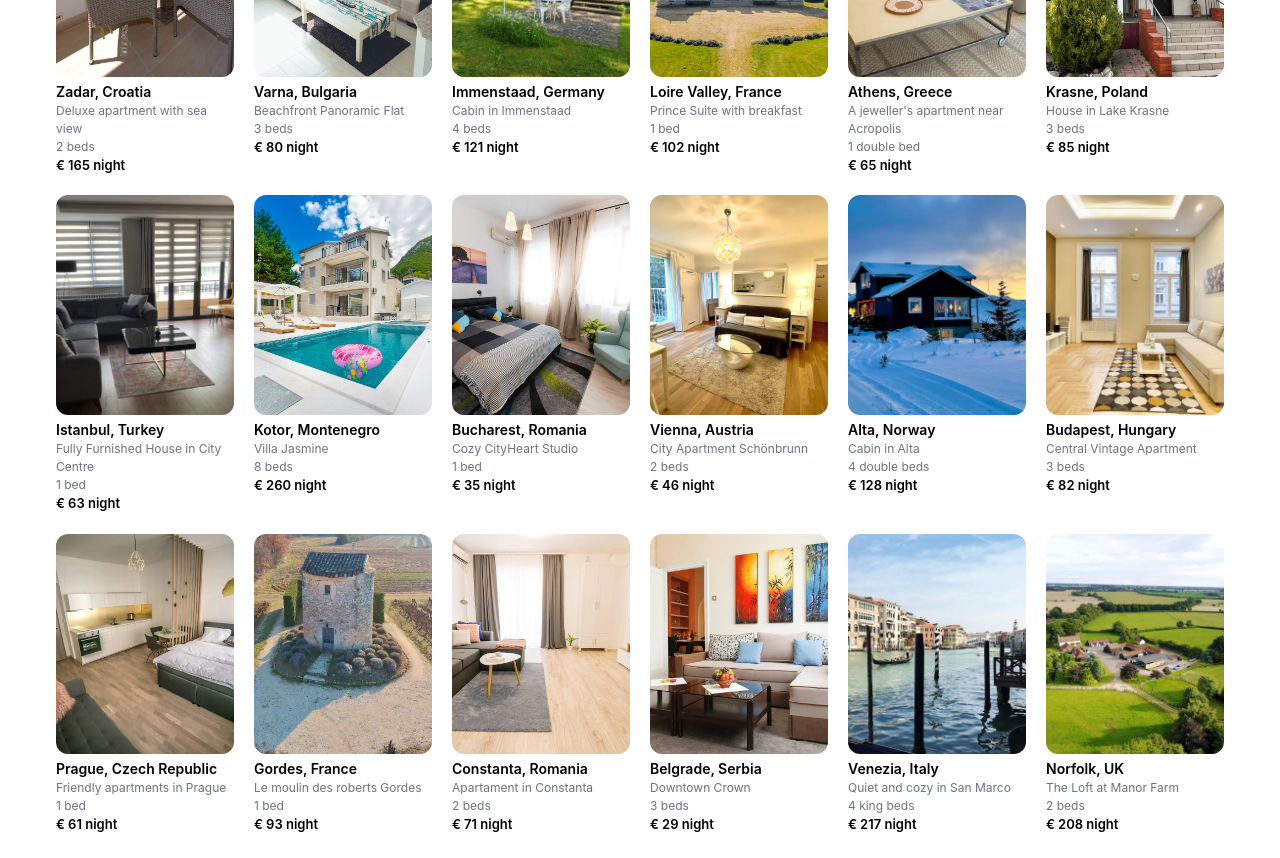
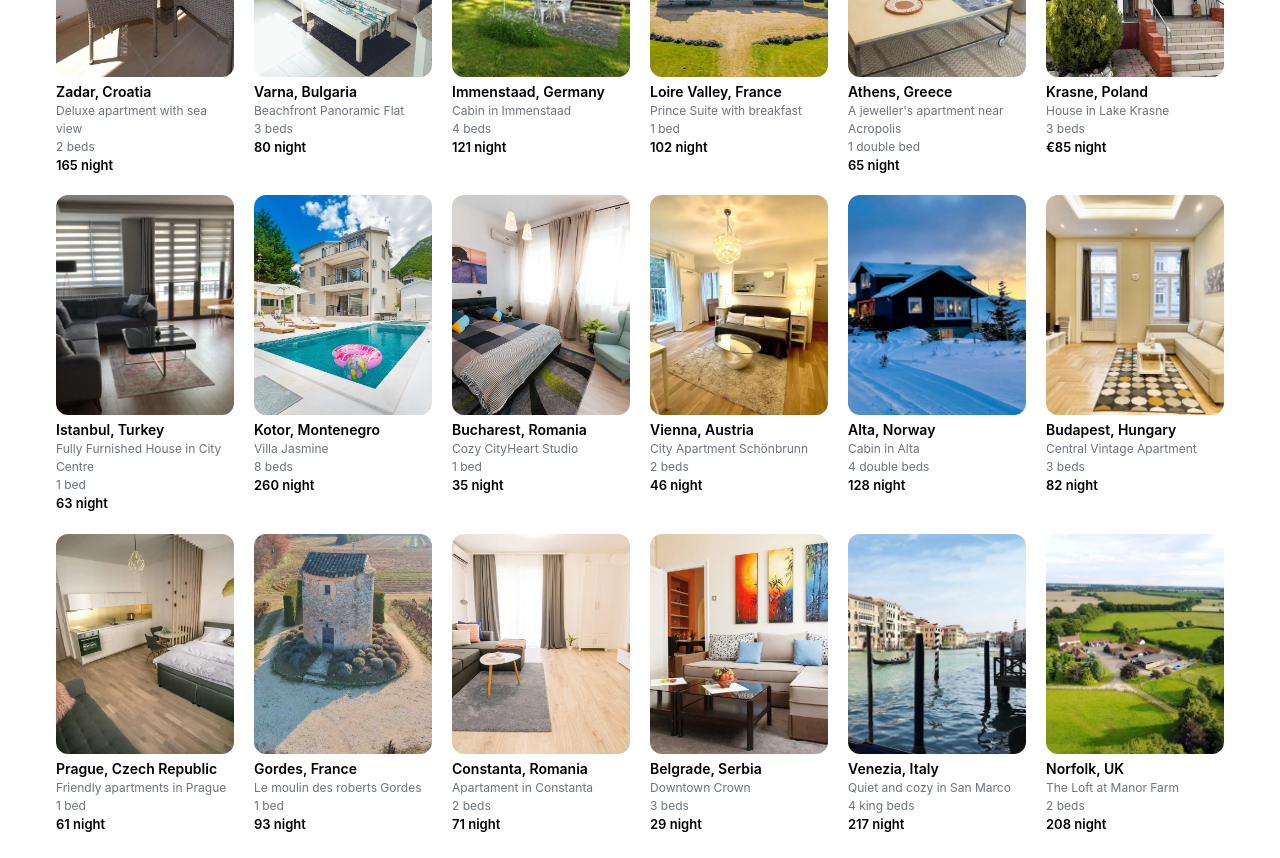
Before and after one commit to RaulMacavei/Airbnb-2.0, a React (Create React App) app: page / in a window 1280 px wide. Shown: the part 1300-2158 px from the top of the page. Built offline with nearby package versions, Linux system fonts and the light colour scheme.

Commit message:
minor changes

```diff
--- a/src/components/Rentals.js
+++ b/src/components/Rentals.js
@@ -27,252 +27,252 @@ const Rentals = () => {
       title: "Zadar, Croatia",
       description: "Deluxe apartment with sea view",
       beds: "2 beds",
-      price: "€ 165 night",
+      price: "165 night",
     },
     {
       image: Varna,
       title: "Varna, Bulgaria",
       description: "Beachfront Panoramic Flat",
       beds: "3 beds",
-      price: "€ 80 night",
+      price: "80 night",
     },
     {
       image: Immenstaad,
       title: "Immenstaad, Germany",
       description: "Cabin in Immenstaad",
       beds: "4 beds",
-      price: "€ 121 night",
+      price: "121 night",
     },
     {
       image: Loire,
       title: "Loire Valley, France",
       description: "Prince Suite with breakfast",
       beds: "1 bed",
-      price: "€ 102 night",
+      price: "102 night",
     },
     {
       image: Athens,
       title: "Athens, Greece",
       description: "A jeweller's apartment near Acropolis",
       beds: "1 double bed",
-      price: "€ 65 night",
+      price: "65 night",
     },
     {
       image: Krasne,
       title: "Krasne, Poland",
       description: "House in Lake Krasne",
       beds: "3 beds",
-      price: "€ 85 night",
+      price: "85 night",
     },
     {
       image: Istanbul,
       title: "Istanbul, Turkey",
       description: "Fully Furnished  House in City Centre",
       beds: "1 bed",
-      price: "€ 63 night",
+      price: "63 night",
     },
     {
       image: Kotor,
       title: "Kotor, Montenegro",
       description: "Villa Jasmine",
       beds: "8 beds",
-      price: "€ 260 night",
+      price: "260 night",
     },
     {
       image: Bucharest,
       title: "Bucharest, Romania",
       description: "Cozy CityHeart Studio",
       beds: "1 bed",
-      price: "€ 35 night",
+      price: "35 night",
     },
     {
       image: Vienna,
       title: "Vienna, Austria",
       description: "City Apartment Schönbrunn",
       beds: "2 beds",
-      price: "€ 46 night",
+      price: "46 night",
     },
     {
       image: Norway,
       title: "Alta, Norway",
       description: "Cabin in Alta",
       beds: "4 double beds",
-      price: "€ 128 night",
+      price: "128 night",
     },
     {
       image: Budapest,
       title: "Budapest, Hungary",
       description: "Central Vintage Apartment",
       beds: "3 beds",
-      price: "€ 82 night",
+      price: "82 night",
     },
     {
       image: Prague,
       title: "Prague, Czech Republic",
       description: "Friendly apartments in Prague",
       beds: "1 bed",
-      price: "€ 61 night",
+      price: "61 night",
     },
     {
       image: France,
       title: "Gordes, France",
       description: "Le moulin des roberts Gordes",
       beds: "1 bed",
-      price: "€ 93 night",
+      price: "93 night",
     },
     {
       image: Constanta,
       title: "Constanta, Romania",
       description: "Apartament in Constanta",
       beds: "2 beds",
-      price: "€ 71 night",
+      price: "71 night",
     },
     {
       image: Belgrade,
       title: "Belgrade, Serbia",
       description: "Downtown Crown",
       beds: "3 beds",
-      price: "€ 29 night",
+      price: "29 night",
     },
     {
       image: Venezia,
       title: "Venezia, Italy",
       description: "Quiet and cozy in San Marco",
       beds: "4 king beds",
-      price: "€ 217 night",
+      price: "217 night",
     },
     {
       image: Norfolk,
       title: "Norfolk, UK",
       description: "The Loft at Manor Farm",
       beds: "2 beds",
-      price: "€ 208 night",
+      price: "208 night",
     },
     {
       image: Zadar,
       title: "Zadar, Croatia",
       description: "Deluxe apartment with sea view",
       beds: "2 beds",
-      price: "€ 165 night",
+      price: "165 night",
     },
     {
       image: Varna,
       title: "Varna, Bulgaria",
       description: "Beachfront Panoramic Flat",
       beds: "3 beds",
-      price: "€ 80 night",
+      price: "80 night",
     },
     {
       image: Immenstaad,
       title: "Immenstaad, Germany",
       description: "Cabin in Immenstaad",
       beds: "4 beds",
-      price: "€ 121 night",
+      price: "121 night",
     },
     {
       image: Loire,
       title: "Loire Valley, France",
       description: "Prince Suite with breakfast",
       beds: "1 bed",
-      price: "€ 102 night",
+      price: "102 night",
     },
     {
       image: Athens,
       title: "Athens, Greece",
       description: "A jeweller's apartment near Acropolis",
       beds: "1 double bed",
-      price: "€ 65 night",
+      price: "65 night",
     },
     {
       image: Krasne,
       title: "Krasne, Poland",
       description: "House in Lake Krasne",
       beds: "3 beds",
-      price: "€ 85 night",
+      price: "€85 night",
     },
     {
       image: Istanbul,
       title: "Istanbul, Turkey",
       description: "Fully Furnished  House in City Centre",
       beds: "1 bed",
-      price: "€ 63 night",
+      price: "63 night",
     },
     {
       image: Kotor,
       title: "Kotor, Montenegro",
       description: "Villa Jasmine",
       beds: "8 beds",
-      price: "€ 260 night",
+      price: "260 night",
     },
     {
       image: Bucharest,
       title: "Bucharest, Romania",
       description: "Cozy CityHeart Studio",
       beds: "1 bed",
-      price: "€ 35 night",
+      price: "35 night",
     },
     {
       image: Vienna,
       title: "Vienna, Austria",
       description: "City Apartment Schönbrunn",
       beds: "2 beds",
-      price: "€ 46 night",
+      price: "46 night",
     },
     {
       image: Norway,
       title: "Alta, Norway",
       description: "Cabin in Alta",
       beds: "4 double beds",
-      price: "€ 128 night",
+      price: "128 night",
     },
     {
       image: Budapest,
       title: "Budapest, Hungary",
       description: "Central Vintage Apartment",
       beds: "3 beds",
-      price: "€ 82 night",
+      price: "82 night",
     },
     {
       image: Prague,
       title: "Prague, Czech Republic",
       description: "Friendly apartments in Prague",
       beds: "1 bed",
-      price: "€ 61 night",
+      price: "61 night",
     },
     {
       image: France,
       title: "Gordes, France",
       description: "Le moulin des roberts Gordes",
       beds: "1 bed",
-      price: "€ 93 night",
+      price: "93 night",
     },
     {
       image: Constanta,
       title: "Constanta, Romania",
       description: "Apartament in Constanta",
       beds: "2 beds",
-      price: "€ 71 night",
+      price: "71 night",
     },
     {
       image: Belgrade,
       title: "Belgrade, Serbia",
       description: "Downtown Crown",
       beds: "3 beds",
-      price: "€ 29 night",
+      price: "29 night",
     },
     {
       image: Venezia,
       title: "Venezia, Italy",
       description: "Quiet and cozy in San Marco",
       beds: "4 king beds",
-      price: "€ 217 night",
+      price: "217 night",
     },
     {
       image: Norfolk,
       title: "Norfolk, UK",
       description: "The Loft at Manor Farm",
       beds: "2 beds",
-      price: "€ 208 night",
+      price: "208 night",
     },
   ];
   return (
```
